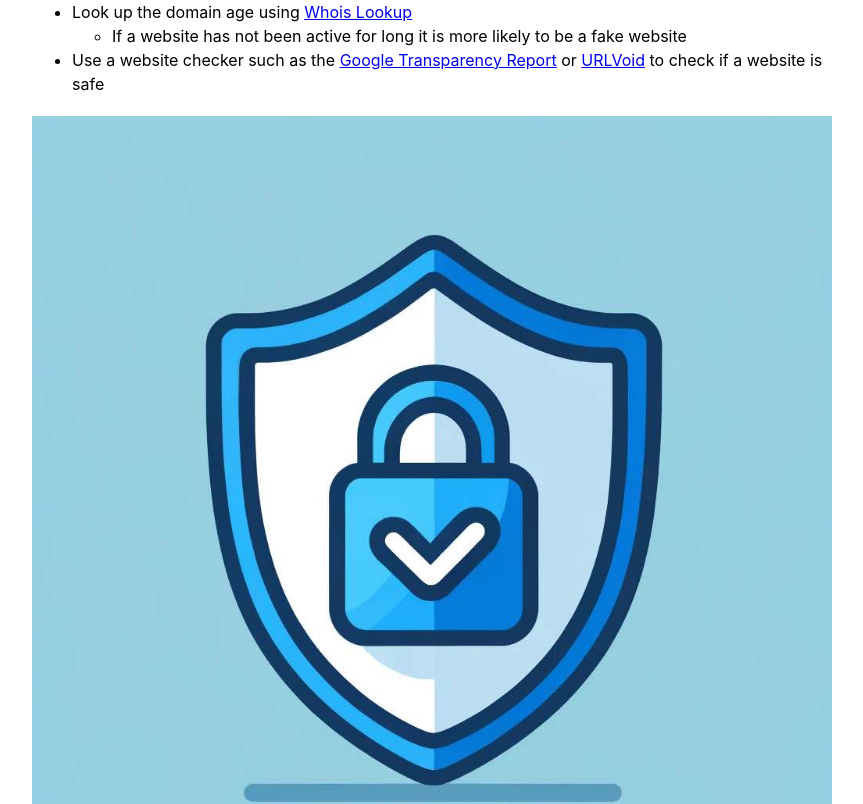
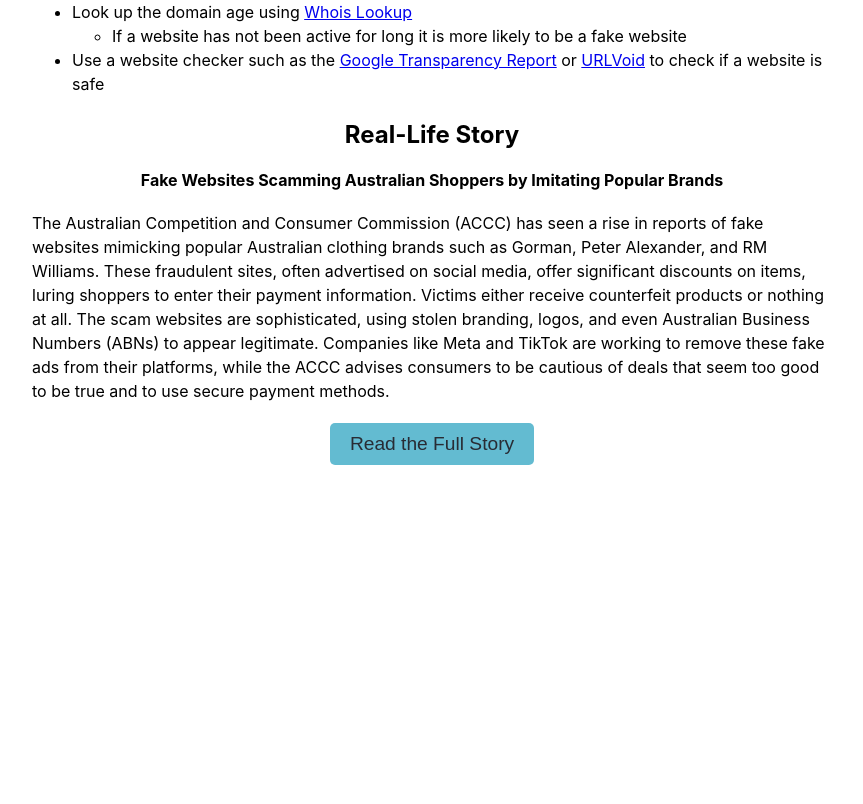
Before and after one commit to YQiZhu/ScamGuard, a React (Create React App) app in the folder scamguard_react/: page /website-scams in a window 1280 px wide. Shown: the part 1246-2050 px from the top of the page, without its empty margins (208-1071 px from the left). After the commit the page ends 1771 px from the top, so only its background shows below. Built offline with nearby package versions, Linux system fonts and the light colour scheme.

Commit message:
Update WebsiteScams deleted image section

```diff
--- a/scamguard_react/src/IdentifyScams/WebsiteScams.js
+++ b/scamguard_react/src/IdentifyScams/WebsiteScams.js
@@ -47,7 +47,6 @@ function WebsiteScams() {
                       <li>Use a website checker such as the <a href="https://transparencyreport.google.com/safe-browsing/search?hl=en" target="_blank" rel="noopener noreferrer">Google Transparency Report</a> or <a href="https://www.urlvoid.com/" target="_blank" rel="noopener noreferrer">URLVoid</a> to check if a website is safe</li>
                     </ul>
                </p>
-                    <img src="/images/scam_guard_logo.jpg" alt="ScamGuard Logo" className="example-image" />
 
                     {/* Real-Life Story Section */}
                     <section className="real-life-story">
```
